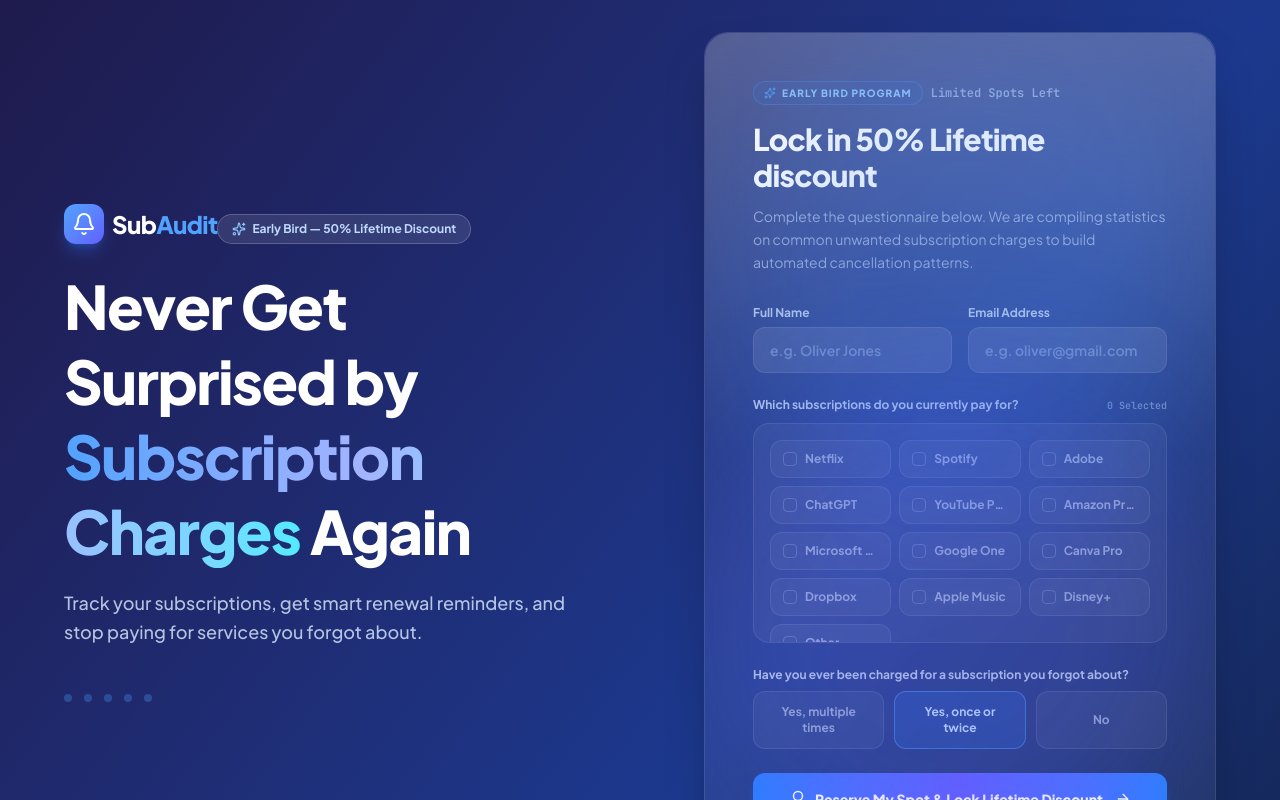
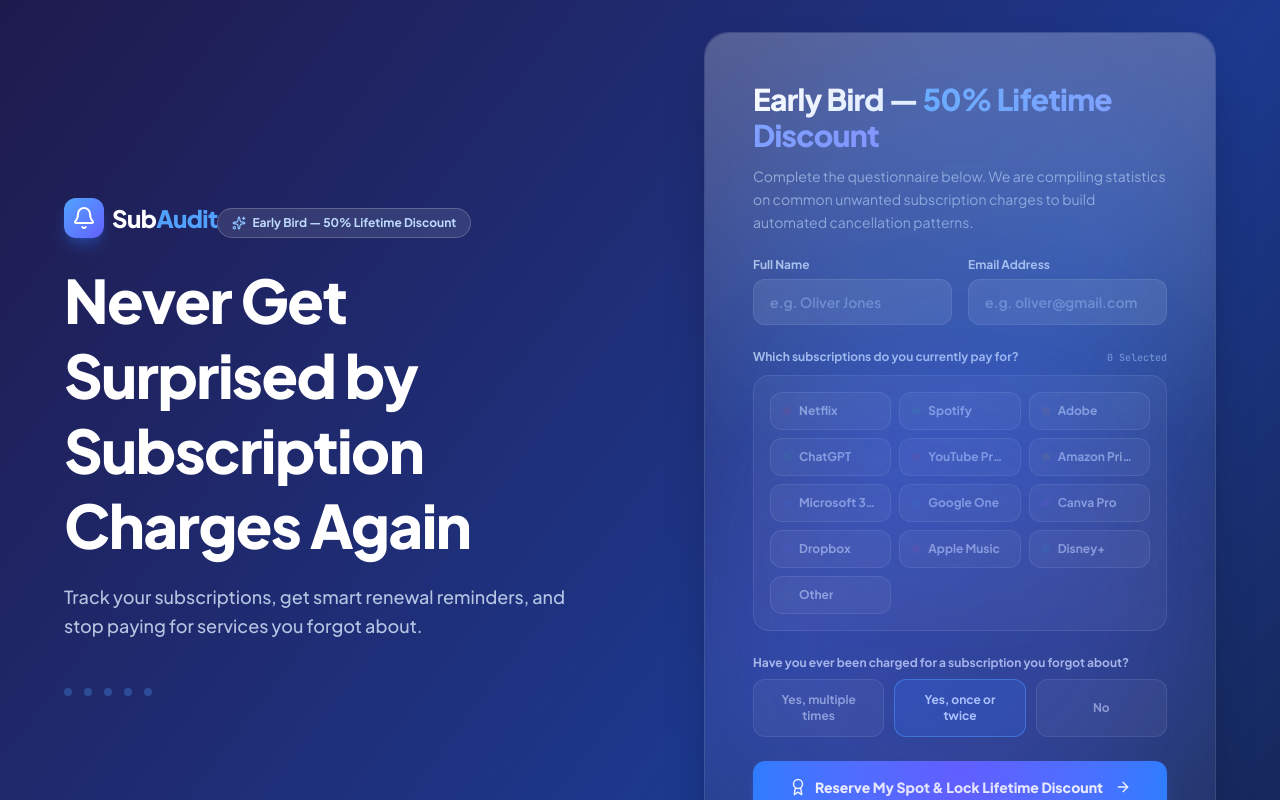
Before and after one commit to AhmadAli0071/subsudit, a React (Vite) app: page / in a window 1280 px wide. Shown: the top 800 px of the page. Built offline with nearby package versions, Linux system fonts and the light colour scheme.

Commit message:
Redesign heading, remove scroll, remove tagline, stylish options

```diff
--- a/src/App.tsx
+++ b/src/App.tsx
@@ -36,7 +36,7 @@ export default function App() {
 
             <h1 className="text-4xl sm:text-5xl lg:text-6xl font-extrabold tracking-tight leading-tight mb-5">
               Never Get Surprised by <br/>
-              <span className="bg-gradient-to-r from-blue-400 via-indigo-300 to-cyan-300 bg-clip-text text-transparent">
+              <span className="text-white">
                 Subscription Charges
               </span>{' '}
               Again
--- a/src/components/WaitlistForm.tsx
+++ b/src/components/WaitlistForm.tsx
@@ -130,20 +130,14 @@ export default function WaitlistForm() {
               animate={{ opacity: 1, x: 0 }}
               exit={{ opacity: 0, x: 10 }}
             >
-              <div className="flex items-center gap-2 mb-4">
-                <div className="h-6 px-2.5 text-[10px] font-extrabold uppercase tracking-widest text-blue-300 border border-blue-400/30 bg-blue-500/10 rounded-full flex items-center gap-1.5 animate-pulse">
-                  <Sparkles className="w-3 h-3 text-blue-400" />
-                  Early Bird Program
-                </div>
-                <span className="text-xs font-bold text-blue-200/60 font-mono">Limited Spots Left</span>
+              <div className="mb-6">
+                <h3 className="text-2xl sm:text-3xl font-black text-white tracking-tight">
+                  Early Bird — <span className="bg-gradient-to-r from-blue-400 to-indigo-400 bg-clip-text text-transparent">50% Lifetime Discount</span>
+                </h3>
+                <p className="text-sm text-blue-100/60 leading-relaxed mt-3">
+                  Complete the questionnaire below. We are compiling statistics on common unwanted subscription charges to build automated cancellation patterns.
+                </p>
               </div>
-
-              <h3 className="text-2xl sm:text-3xl font-black text-white tracking-tight mb-3">
-                Lock in 50% Lifetime discount
-              </h3>
-              <p className="text-sm text-blue-100/60 leading-relaxed mb-8">
-                Complete the questionnaire below. We are compiling statistics on common unwanted subscription charges to build automated cancellation patterns.
-              </p>
 
               <form onSubmit={handleSubmit} className="space-y-6">
                 {/* Grid fields */}
@@ -183,7 +177,7 @@ export default function WaitlistForm() {
                     </span>
                   </div>
 
-                  <div className="grid grid-cols-2 sm:grid-cols-3 gap-2 bg-white/5 border border-white/10 p-4 rounded-2xl max-h-[220px] overflow-y-auto">
+                  <div className="grid grid-cols-2 sm:grid-cols-3 gap-2 bg-white/5 border border-white/10 p-4 rounded-2xl">
                     {WAITLIST_OPTIONS.map(opt => {
                       const isChecked = selectedSubs.includes(opt.name);
                       return (
@@ -197,14 +191,9 @@ export default function WaitlistForm() {
                               : 'bg-white/5 border-white/10 text-blue-100/60 hover:text-white hover:border-white/30'
                           }`}
                         >
-                          <span className={`w-3.5 h-3.5 rounded flex items-center justify-center shrink-0 border transition-all ${
-                            isChecked
-                              ? 'bg-blue-500 border-blue-400 text-white'
-                              : 'border-white/20 bg-transparent'
-                          }`}>
-                            {isChecked && <Check className="w-2.5 h-2.5 stroke-[3px]" />}
-                          </span>
+                          <span className={`w-2 h-2 rounded-full shrink-0 ${opt.bgColor}`} />
                           <span className="truncate">{opt.name}</span>
+                          {isChecked && <Check className="w-3 h-3 stroke-[3px] text-blue-300 ml-auto shrink-0" />}
                         </button>
                       );
                     })}
@@ -276,7 +265,6 @@ export default function WaitlistForm() {
                     <h4 className="text-xl font-black text-white tracking-widest uppercase font-mono">
                       SUBAUDIT
                     </h4>
-                    <p className="text-[10px] text-blue-200/50 font-mono tracking-widest mt-1">FOUNDING MEMBER PASS</p>
                   </div>
                   <div className="w-9 h-9 bg-yellow-105 border border-yellow-250 text-yellow-600 rounded-lg flex items-center justify-center">
                     <Crown className="w-5 h-5 animate-bounce-slow" />
```
